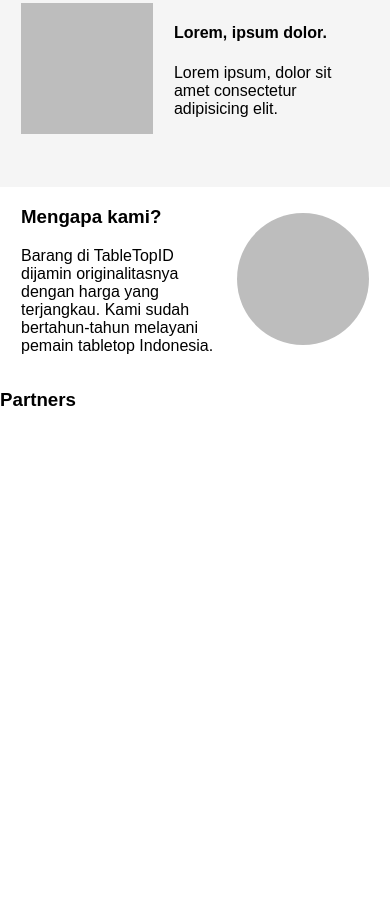
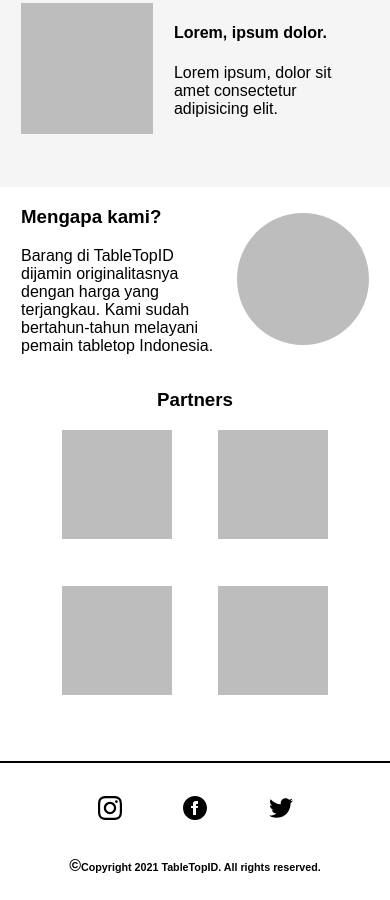
Before and after one commit to AvlKP/TableTopID, a website: page index.html in a window 390 px wide. Shown: the part 1471-2371 px from the top of the page. Before the commit the page ends 1901 px from the top, so only its background shows below. Drawn offline with Linux system fonts and the light colour scheme; a web font is replaced by a local one.

Commit message:
Mobile Homepage

```diff
--- a/index.css
+++ b/index.css
@@ -67,7 +67,7 @@ html, body {
 }
 
 .featuredItem {
-    height: 28.125vh;
+    min-height: 28.125vh;
     display: flex;
     justify-content: space-evenly;
     align-items: center;
@@ -111,3 +111,51 @@ html, body {
 .aboutText {
     flex: 0 0 50vw;
 }
+
+.partners {
+    display: flex;
+    flex-flow: column;
+    align-items: center;
+    min-height: 100vw;
+}
+
+.partnersImages {
+    display: flex;
+    flex-flow: row wrap;
+    justify-content: space-between;
+    align-content: space-between;
+    max-width: 68vw;
+    min-height: 68vw;
+}
+
+.partnersImages>div {
+    background-color: rgb(189, 189, 189);
+    min-height: 28vw;
+    min-width: 28vw;
+}
+
+footer {
+    display: flex;
+    flex-flow: column;
+    align-items: center;
+    height: 137px;
+    border-top: 2px solid black;
+}
+
+.media {
+    width: 50vw;
+    display: flex;
+    flex-flow: row;
+    flex: 1;
+    align-items: center;
+    justify-content: space-between;
+}
+
+footer>h6 {
+    margin-top: 0;
+}
+
+footer>h6::before {
+    content: "\00A9";
+    font-size: 1rem;
+}
--- a/index.html
+++ b/index.html
@@ -101,5 +101,46 @@
                 </div>
             </div>
         </main>
+        <footer>
+            <div class="media">
+                <div class="mediaIcon">
+                    <svg
+                        xmlns="http://www.w3.org/2000/svg"
+                        width="24"
+                        height="24"
+                        viewBox="0 0 24 24"
+                    >
+                        <path
+                            d="M12 2.163c3.204 0 3.584.012 4.85.07 3.252.148 4.771 1.691 4.919 4.919.058 1.265.069 1.645.069 4.849 0 3.205-.012 3.584-.069 4.849-.149 3.225-1.664 4.771-4.919 4.919-1.266.058-1.644.07-4.85.07-3.204 0-3.584-.012-4.849-.07-3.26-.149-4.771-1.699-4.919-4.92-.058-1.265-.07-1.644-.07-4.849 0-3.204.013-3.583.07-4.849.149-3.227 1.664-4.771 4.919-4.919 1.266-.057 1.645-.069 4.849-.069zm0-2.163c-3.259 0-3.667.014-4.947.072-4.358.2-6.78 2.618-6.98 6.98-.059 1.281-.073 1.689-.073 4.948 0 3.259.014 3.668.072 4.948.2 4.358 2.618 6.78 6.98 6.98 1.281.058 1.689.072 4.948.072 3.259 0 3.668-.014 4.948-.072 4.354-.2 6.782-2.618 6.979-6.98.059-1.28.073-1.689.073-4.948 0-3.259-.014-3.667-.072-4.947-.196-4.354-2.617-6.78-6.979-6.98-1.281-.059-1.69-.073-4.949-.073zm0 5.838c-3.403 0-6.162 2.759-6.162 6.162s2.759 6.163 6.162 6.163 6.162-2.759 6.162-6.163c0-3.403-2.759-6.162-6.162-6.162zm0 10.162c-2.209 0-4-1.79-4-4 0-2.209 1.791-4 4-4s4 1.791 4 4c0 2.21-1.791 4-4 4zm6.406-11.845c-.796 0-1.441.645-1.441 1.44s.645 1.44 1.441 1.44c.795 0 1.439-.645 1.439-1.44s-.644-1.44-1.439-1.44z"
+                        />
+                    </svg>
+                </div>
+                <div class="mediaIcon">
+                    <svg
+                        xmlns="http://www.w3.org/2000/svg"
+                        width="24"
+                        height="24"
+                        viewBox="0 0 24 24"
+                    >
+                        <path
+                            d="M12 0c-6.627 0-12 5.373-12 12s5.373 12 12 12 12-5.373 12-12-5.373-12-12-12zm3 8h-1.35c-.538 0-.65.221-.65.778v1.222h2l-.209 2h-1.791v7h-3v-7h-2v-2h2v-2.308c0-1.769.931-2.692 3.029-2.692h1.971v3z"
+                        />
+                    </svg>
+                </div>
+                <div class="mediaIcon">
+                    <svg
+                        xmlns="http://www.w3.org/2000/svg"
+                        width="24"
+                        height="24"
+                        viewBox="0 0 24 24"
+                    >
+                        <path
+                            d="M24 4.557c-.883.392-1.832.656-2.828.775 1.017-.609 1.798-1.574 2.165-2.724-.951.564-2.005.974-3.127 1.195-.897-.957-2.178-1.555-3.594-1.555-3.179 0-5.515 2.966-4.797 6.045-4.091-.205-7.719-2.165-10.148-5.144-1.29 2.213-.669 5.108 1.523 6.574-.806-.026-1.566-.247-2.229-.616-.054 2.281 1.581 4.415 3.949 4.89-.693.188-1.452.232-2.224.084.626 1.956 2.444 3.379 4.6 3.419-2.07 1.623-4.678 2.348-7.29 2.04 2.179 1.397 4.768 2.212 7.548 2.212 9.142 0 14.307-7.721 13.995-14.646.962-.695 1.797-1.562 2.457-2.549z"
+                        />
+                    </svg>
+                </div>
+            </div>
+            <h6>Copyright 2021 TableTopID. All rights reserved.</h6>
+        </footer>
     </body>
 </html>
```
